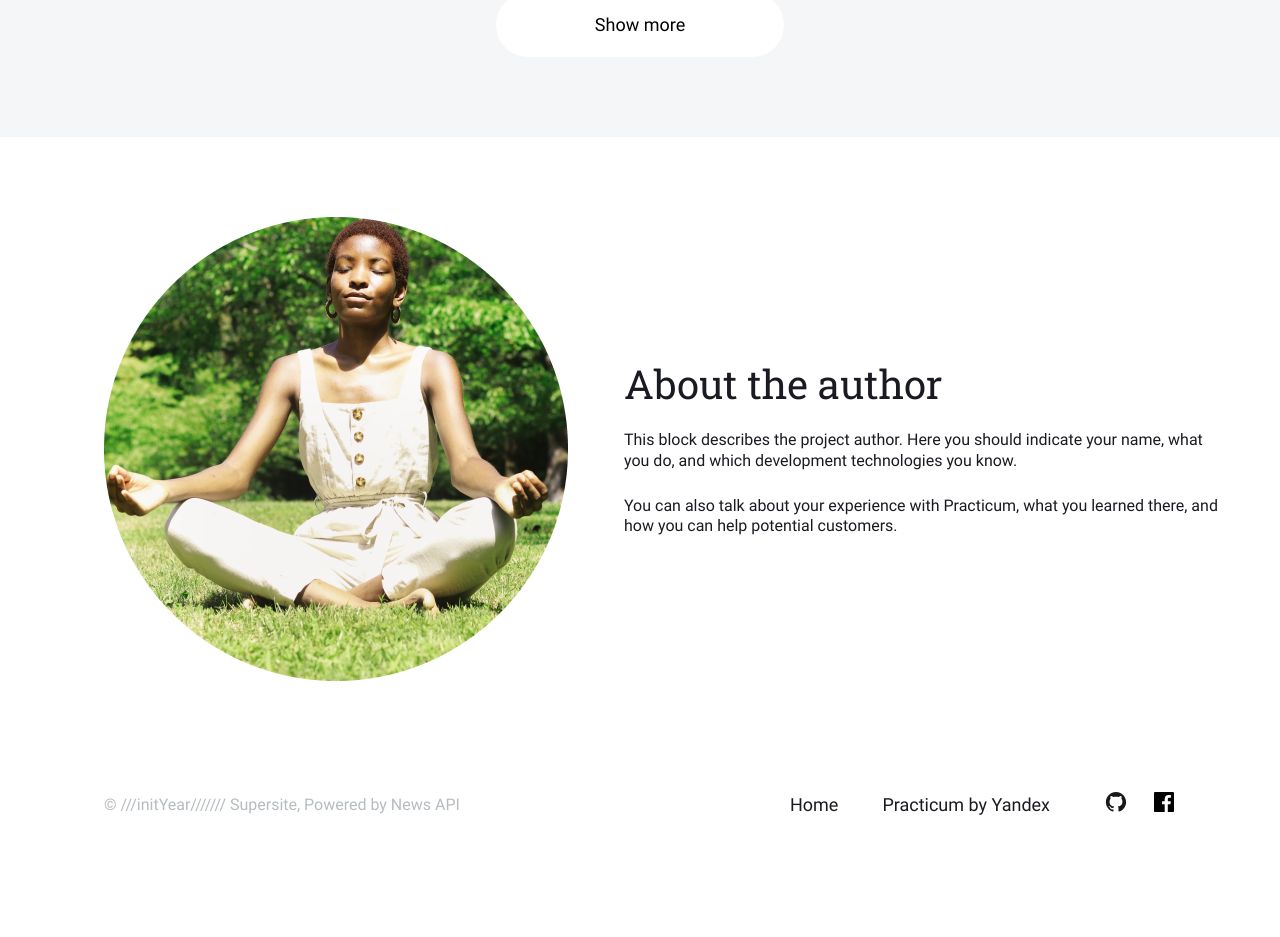
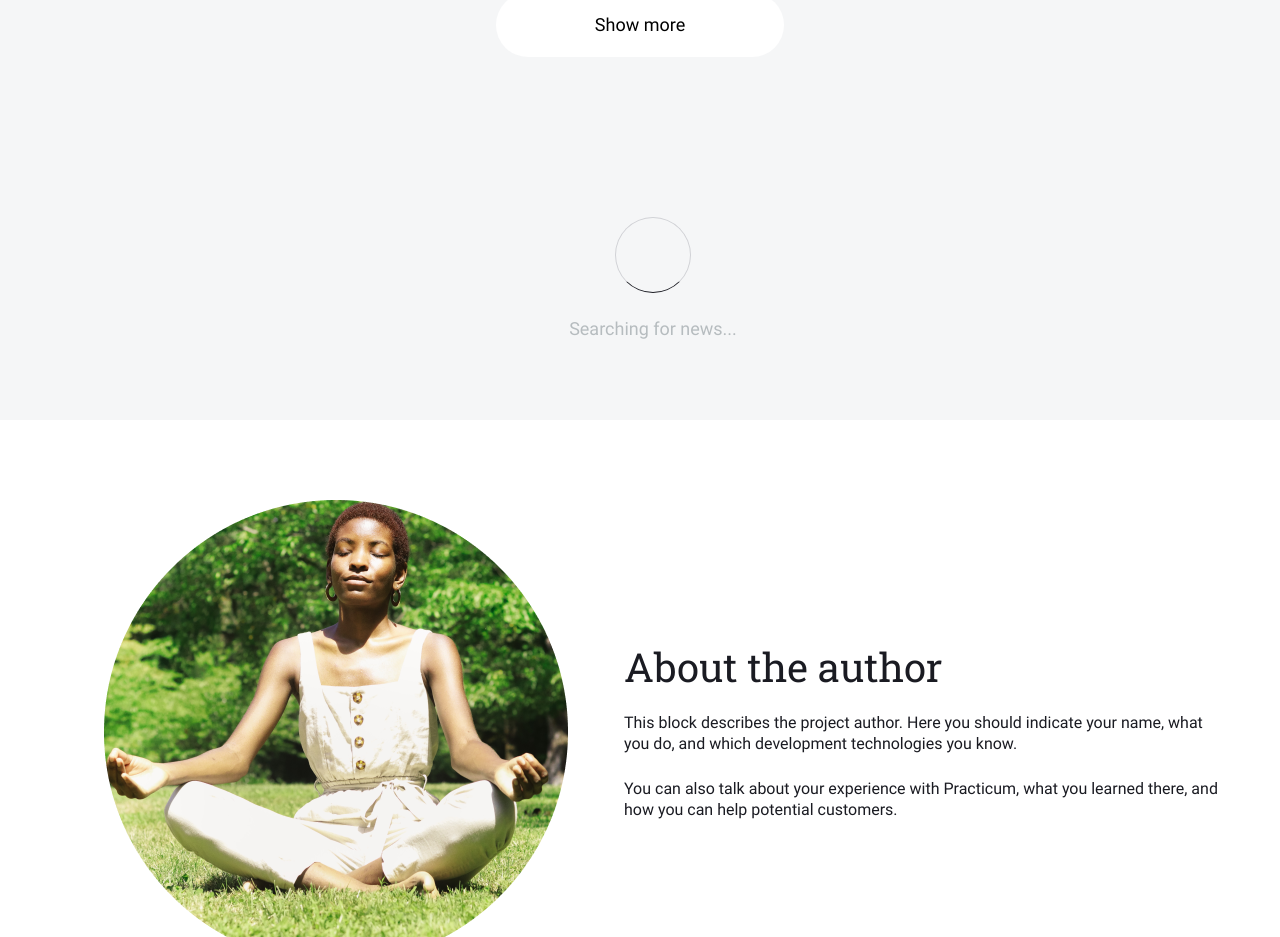
Before and after one commit to inndi/news-explorer-frontend, a React (Create React App) app: page / in a window 1280 px wide. Shown: the part 1940-2877 px from the top of the page. Before the commit the page ends 2785 px from the top, so only its background shows below. Built offline with nearby package versions, Linux system fonts and the light colour scheme.

Commit message:
feat: create html and css for Preloader section;

```diff
--- a/src/components/App/App.js
+++ b/src/components/App/App.js
@@ -12,14 +12,9 @@ import inactiveBookmark from '../../images/card-icon-bookmark-inactive.svg';
 import hoverBookmark from '../../images/card-icon-bookmark-hover.svg';
 
 import Header from '../Header/Header';
-import Navigation from '../Navigation/Navigation';
 import Main from '../Main/Main';
-import SearchForm from '../SearchForm/SearchForm';
 import NewsCardList from '../NewsCardList/NewsCardList';
-import NewsCard from '../NewsCard/NewsCard';
-import Preloader from '../Preloader/Preloader';
 import SavedNewsHeader from '../SavedNewsHeader/SavedNewsHeader';
-import About from '../About/About';
 import Footer from '../Footer/Footer';
 
 function App() {
--- a/src/components/Main/Main.js
+++ b/src/components/Main/Main.js
@@ -1,6 +1,7 @@
 import React from 'react';
 import SearchForm from '../SearchForm/SearchForm';
 import SearchResults from '../SearchResults/SearchResults';
+import Preloader from '../Preloader/Preloader';
 
 import About from '../About/About';
 
@@ -13,6 +14,7 @@ function Main(props) {
         hoverBtn={props.hoverBtn}
         homeIsActive={props.homeIsActive}
       ></SearchResults>
+      <Preloader></Preloader>
       <About />
     </main>
   )
--- a/src/components/Preloader/Preloader.css
+++ b/src/components/Preloader/Preloader.css
@@ -0,0 +1,49 @@
+.preloader {
+  padding: 80px 104px;
+  width: 100%;
+  background-color: #F5F6F7;
+  display: flex;
+  flex-direction: column;
+  align-items: center;
+}
+
+.preloader__circle-box {
+  height: 50px;
+  width: 50px;
+  position: relative;
+}
+
+.preloader__circle-animation {
+  display: block;
+  width: 74px;
+  height: 74px;
+  border: 1px solid #D1D2D6;
+  border-bottom-color: #1A1B22;
+
+  border-radius: 50%;
+
+  position: absolute;
+  top: 26px;
+  left: 0;
+  right: 0;
+  bottom: 0;
+  margin: auto;
+
+  /* animation: spin 1s infinite linear; */
+}
+
+@keyframes spin {
+  100% {
+    transform: rotate(360deg);
+  }
+}
+
+.preloader__text {
+  margin: 0;
+  margin-top: 50px;
+  padding-left: 26px;
+  color: #B6BCBF;
+  font-weight: 400;
+  font-size: 18px;
+  line-height: 1.3;
+}
--- a/src/components/Preloader/Preloader.js
+++ b/src/components/Preloader/Preloader.js
@@ -0,0 +1,14 @@
+import React from 'react';
+
+function Preloader(props) {
+  return (
+    <section className="preloader">
+      <div className="preloader__circle-box">
+        <i className="preloader__circle-animation"></i>
+      </div>
+      <p className="preloader__text">Searching for news...</p>
+    </section>
+  )
+}
+
+export default Preloader;
--- a/src/index.css
+++ b/src/index.css
@@ -9,6 +9,7 @@
 @import url('./components/NewsCardList/NewsCardList.css');
 @import url('./components/NewsCard/NewsCard.css');
 @import url('./components/SearchResults/SearchResults.css');
+@import url('./components/Preloader/Preloader.css');
 @import url('./components/Footer/Footer.css');
 
 
```
